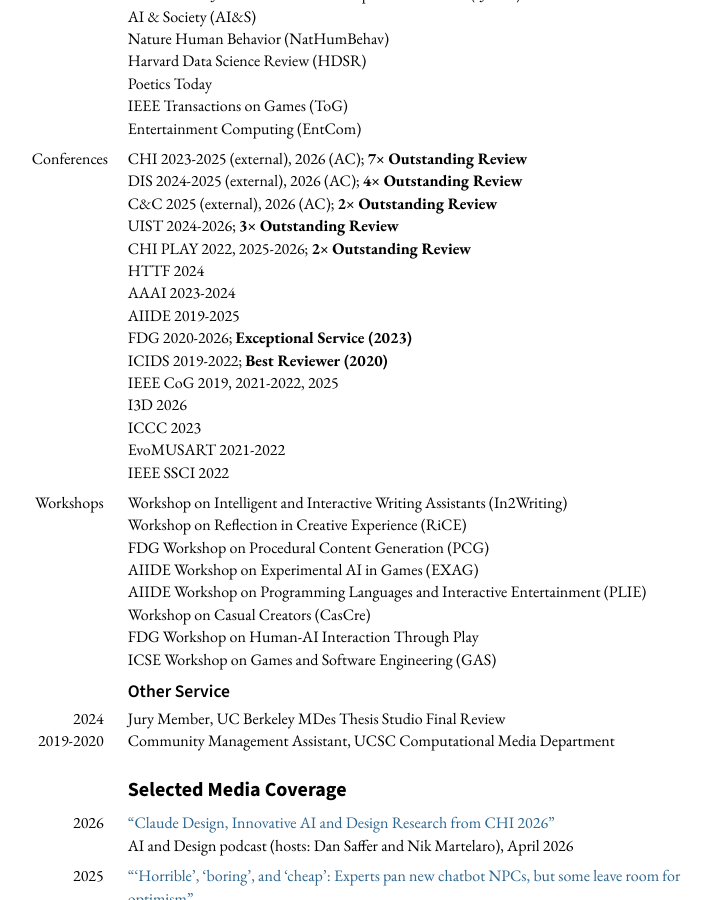
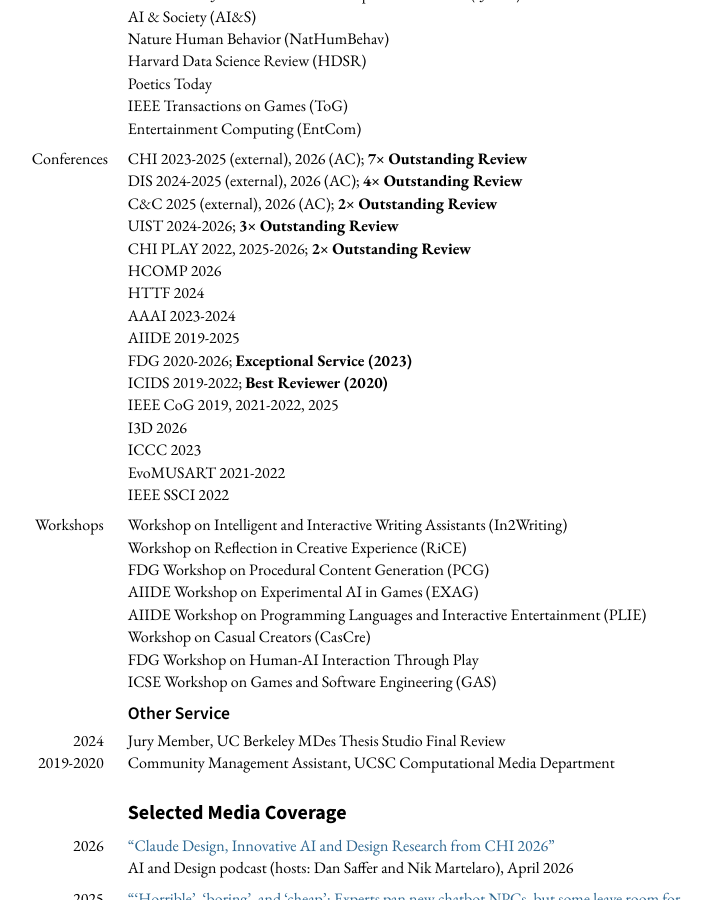
Before and after one commit to mkremins/mkremins.github.io, a Jekyll site: the page built from cv/index.html, in a window 1280 px wide and 900 px high, scrolled down 15965 px. Shown: the whole window, without its empty margins (255-967 px from the left). Built offline with Jekyll 4.4.1, drawn with Linux system fonts in a browser that asks for light colours.

Commit message:
Add HCOMP 2026 reviewing

```diff
--- a/cv/index.html
+++ b/cv/index.html
@@ -613,6 +613,7 @@ layout: null
             C&C 2025 (external), 2026 (AC); <span class="award">2× Outstanding Review</span><br>
             UIST 2024-2026; <span class="award">3× Outstanding Review</span><br>
             CHI PLAY 2022, 2025-2026; <span class="award">2× Outstanding Review</span><br>
+            HCOMP 2026<br>
             HTTF 2024<br>
             AAAI 2023-2024<br>
             AIIDE 2019-2025<br>
```
